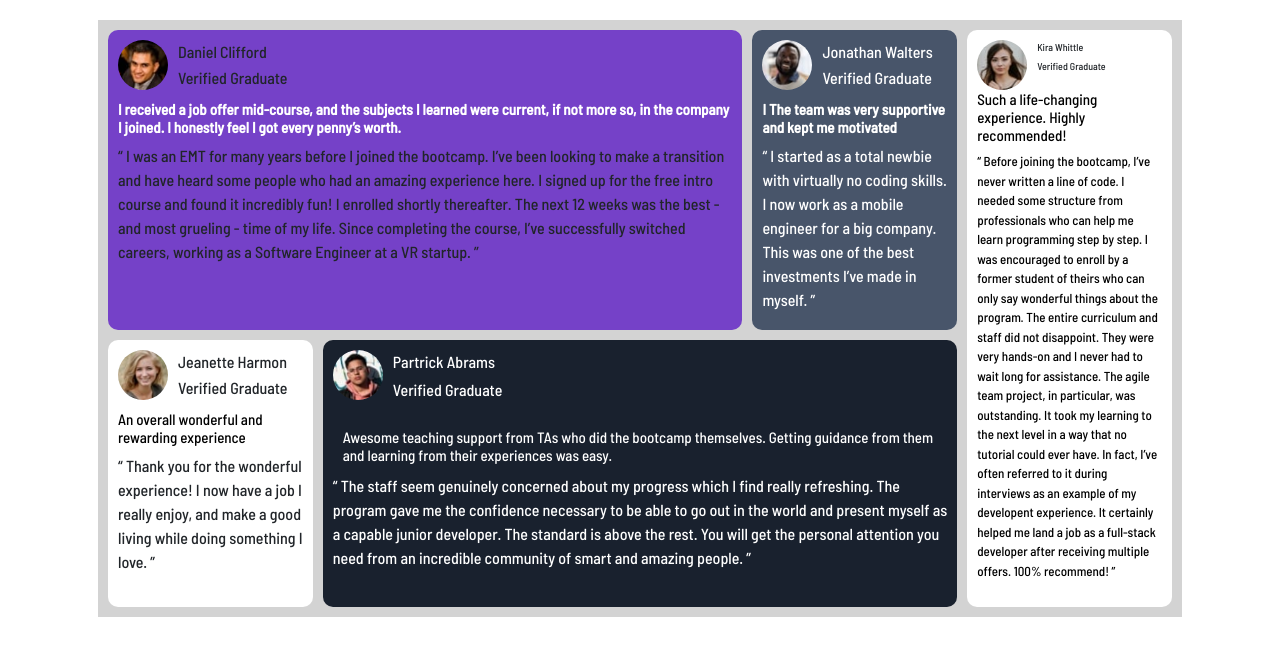
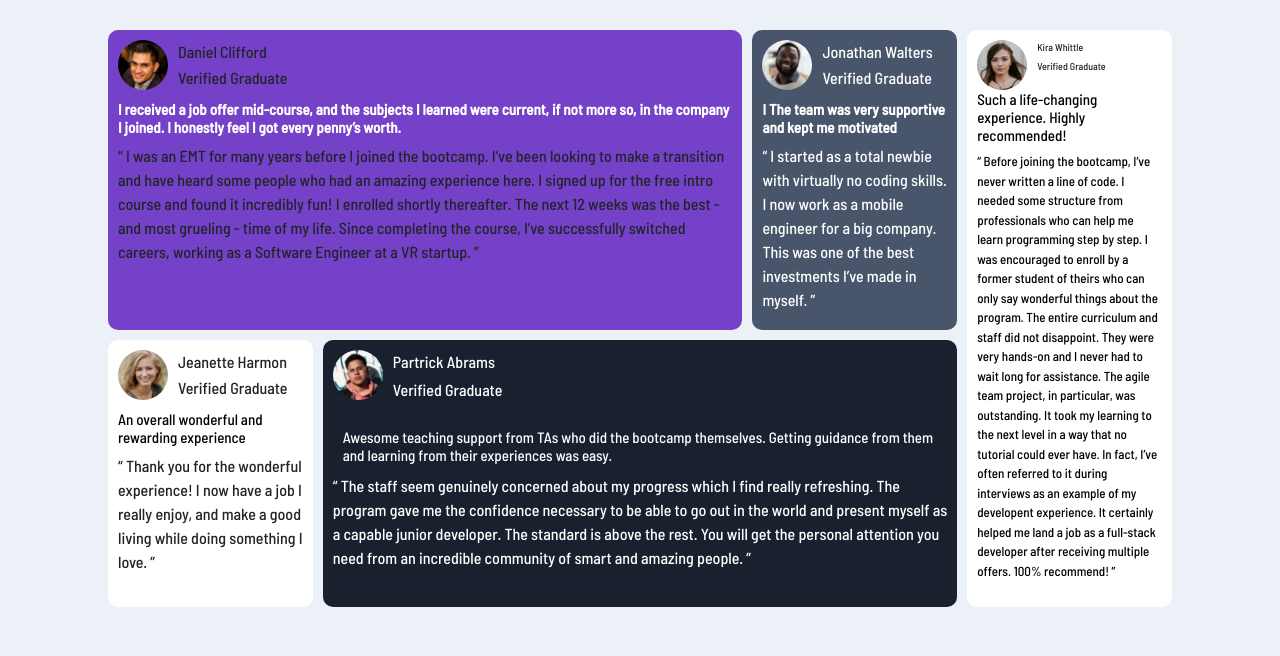
Before and after one commit to joe6276/Frontend_Challenges-, a React (Create React App) app: page /challenge/second in a window 1280 px wide. Shown: the top 656 px of the page. Built offline with nearby package versions, Linux system fonts and the light colour scheme; a web font is replaced by a local one.

Commit message:
completed testimonial

```diff
--- a/src/Component/testimonial.css
+++ b/src/Component/testimonial.css
@@ -95,9 +95,13 @@ background-color: white;
  font-size: 10px;
  padding: 10px;
  border-radius: 10px;
+ box-shadow: black;
+}
+body{
+    background-color: #ecf1f8;
 }
 .whole{
-    background-color: lightgray;
+
     margin: 20px;
     padding: 10px;
     font-family:Barlow Semi Condensed;
```
